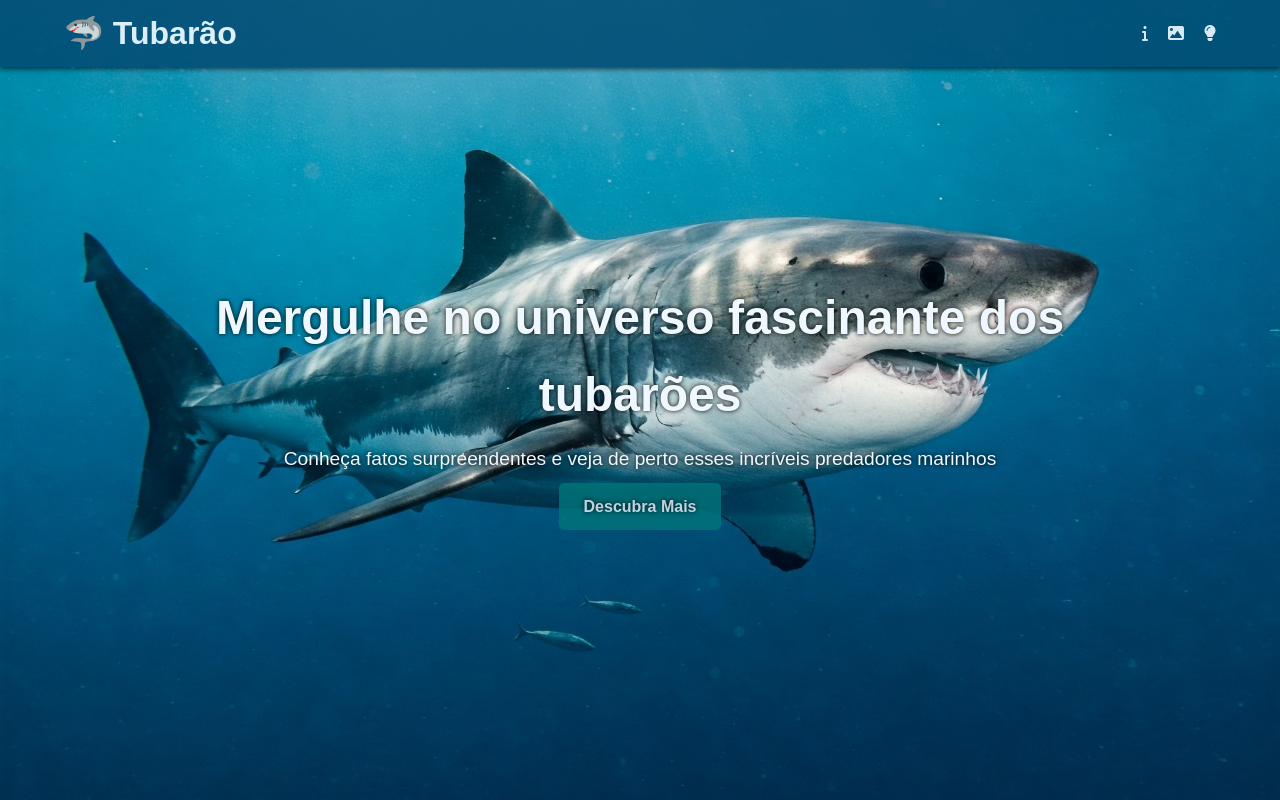
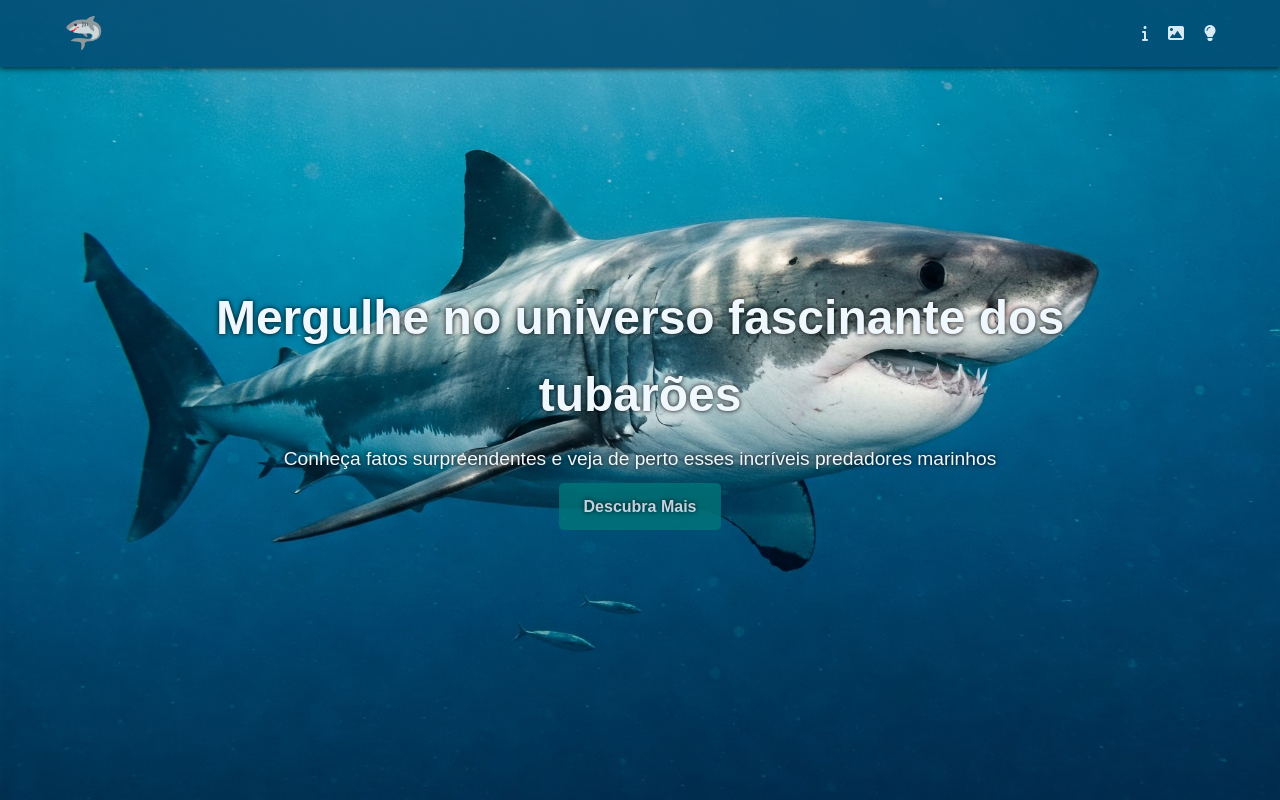
Before and after one commit to fvandrad/tubarao, a plain HTML site: page index.html in a window 1280 px wide. Shown: the top 800 px of the page. Drawn offline with Linux system fonts and the light colour scheme.

Commit message:
Update index.html

```diff
--- a/index.html
+++ b/index.html
@@ -17,7 +17,7 @@
   <header class="header">
     <div class="container header-content">
       <div class="logo">
-        <h1>🦈 Tubarão</h1>
+        <h1>🦈</h1>
       </div>
       <nav class="nav-menu">
         <ul>
```
